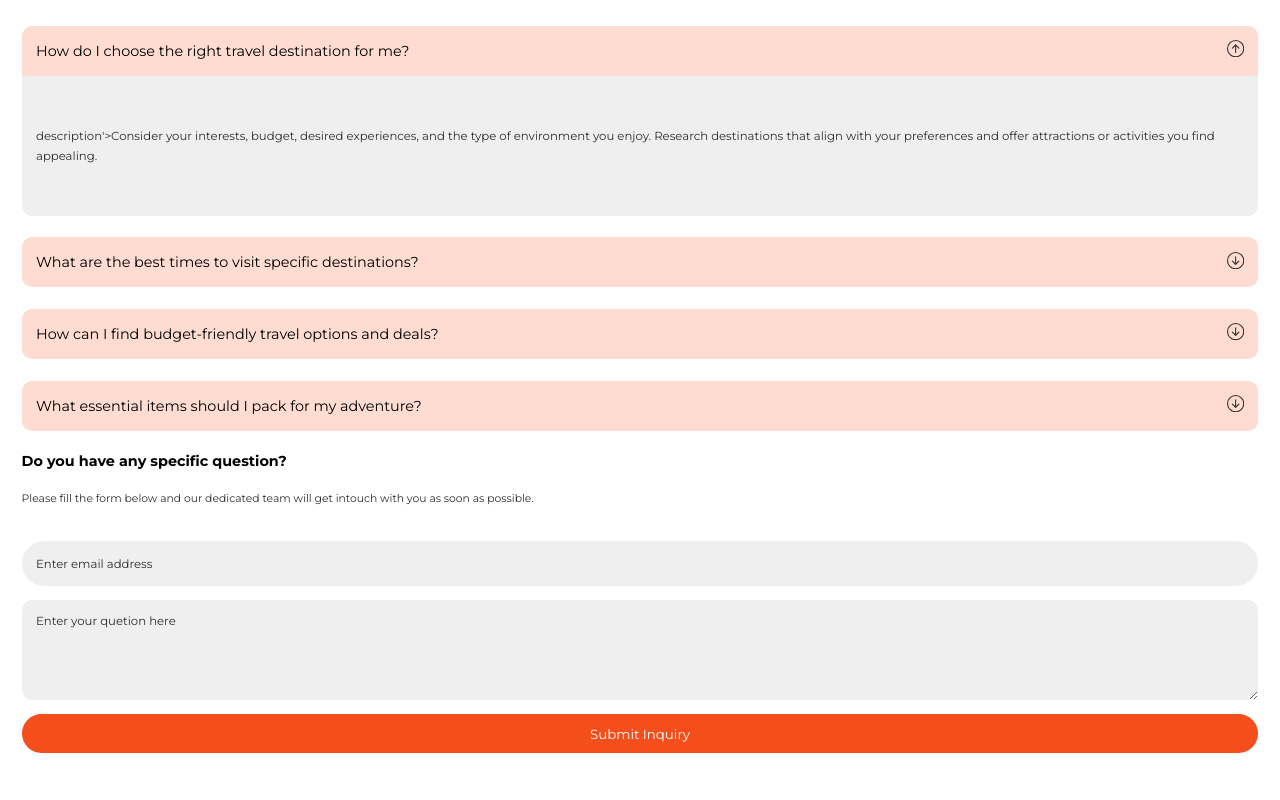
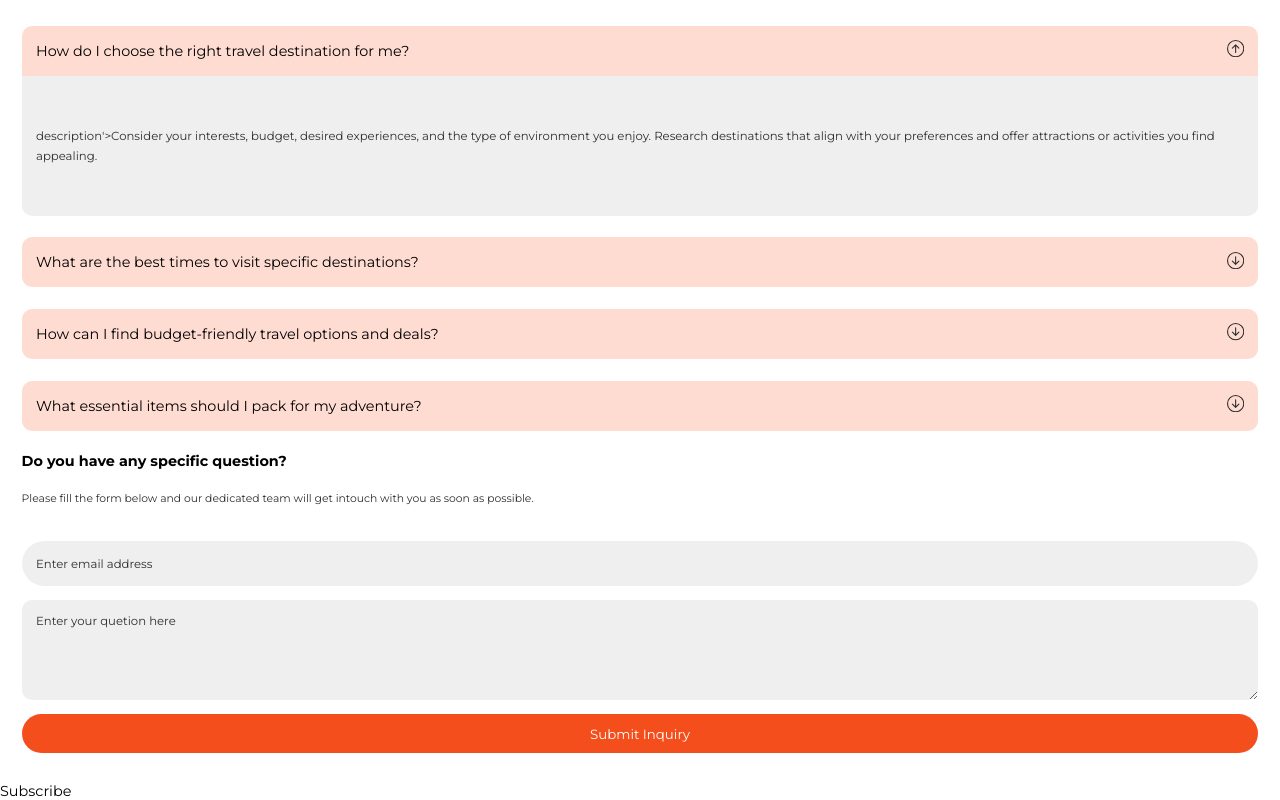
Before and after one commit to AhmedSaadRF/Trips-Website, a React (Vite) app: page / in a window 1280 px wide. Shown: the part 6485-7285 px from the top of the page. Built offline with nearby package versions, Linux system fonts and the light colour scheme.

Commit message:
Upload Project

```diff
--- a/src/App.jsx
+++ b/src/App.jsx
@@ -18,8 +18,8 @@ function App() {
       <Portifolio />
       <Reviews />
       <Questions />
-      {/* <Subscribe />
-      <Footer /> */}
+      <Subscribe />
+      {/* <Footer /> */}
     </div>
   )
 }
```
